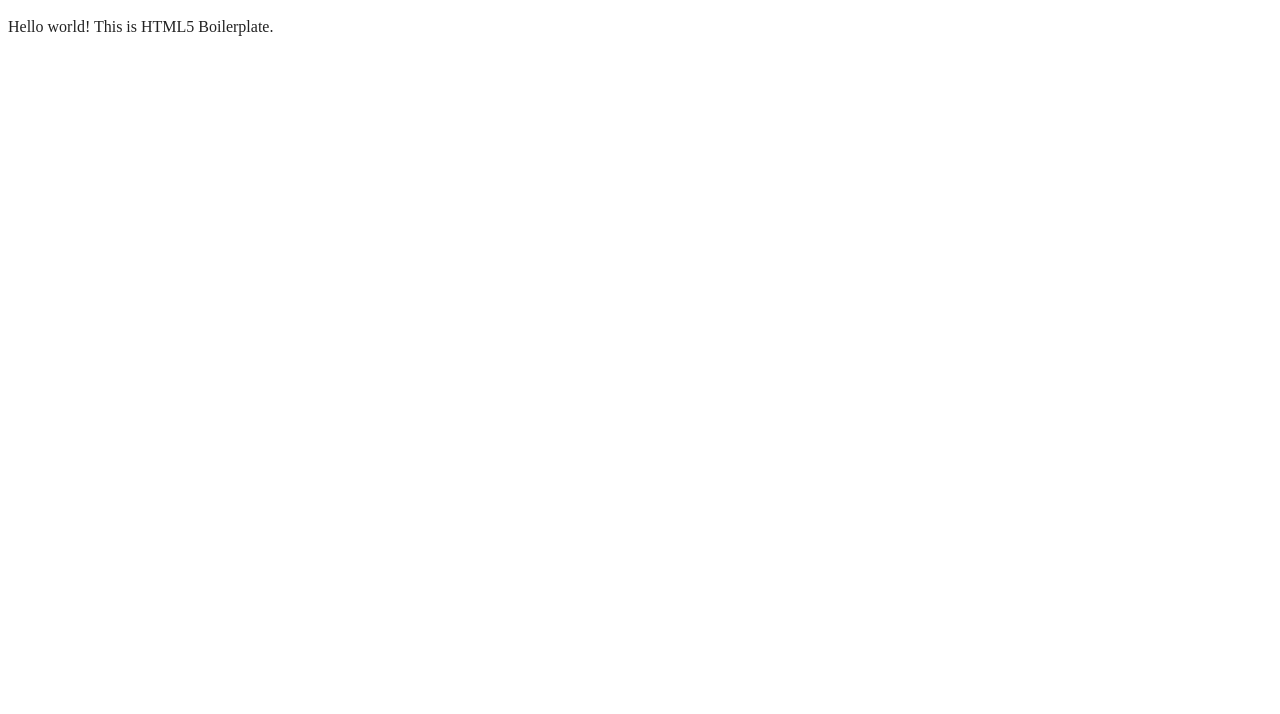
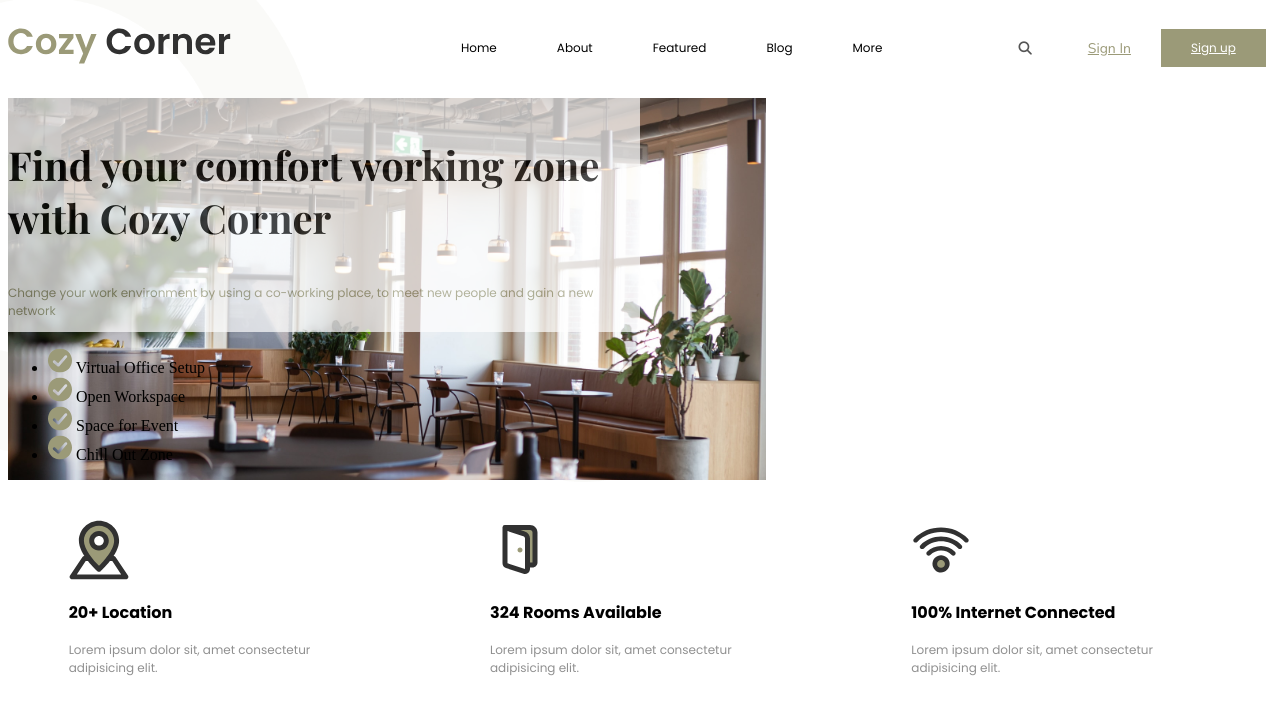
Before and after one commit to irenemendoza/coworking-space, a website built with Vite: page index.html in a window 1280 px wide. Built offline with nearby package versions, Linux system fonts and the light colour scheme; a web font is replaced by a local one.

Commit message:
Proyecto comenzado

```diff
--- a/css/style.css
+++ b/css/style.css
@@ -1,246 +1,194 @@
-/*! HTML5 Boilerplate v9.0.1 | MIT License | https://html5boilerplate.com/ */
-
-/* main.css 3.0.0 | MIT License | https://github.com/h5bp/main.css#readme */
-/*
- * What follows is the result of much research on cross-browser styling.
- * Credit left inline and big thanks to Nicolas Gallagher, Jonathan Neal,
- * Kroc Camen, and the H5BP dev community and team.
- */
-
-/* ==========================================================================
-   Base styles: opinionated defaults
-   ========================================================================== */
-
-html {
-  color: #222;
-  font-size: 1em;
-  line-height: 1.4;
+:root {
+  /* Colores */
+  --color-dark-green: #9B9A78;
+  --color-white: #FFFFFF;
+  --color-gray: #909090;
+  /* Fuentes */
+  --heading-font: "Playfair Display", serif;
+  --text-font: "Poppins", sans-serif;
+  --text2-font: "Nunito Sans", sans-serif;
+  /*Tamaños de fuente*/
+  --text-size: 12px;
+  --text2-size: 18px;
 }
 
-/*
- * Remove text-shadow in selection highlight:
- * https://twitter.com/miketaylr/status/12228805301
- *
- * Customize the background color to match your design.
- */
-
-::-moz-selection {
-  background: #b3d4fc;
-  text-shadow: none;
+body {
+  background-image: url(../img/ellipse@2x.png), url(../img/ellipse@2x.png);
+  background-repeat: no-repeat;
+  background-size: 25%, 12%;
+  background-position: left -100px, center;
 }
 
-::selection {
-  background: #b3d4fc;
-  text-shadow: none;
+.container {
+  max-width: 1300px;
+  margin-left: auto;
+  margin-right: auto;
 }
 
-/*
- * A better looking default horizontal rule
- */
-
-hr {
-  display: block;
-  height: 1px;
-  border: 0;
-  border-top: 1px solid #ccc;
-  margin: 1em 0;
-  padding: 0;
+.header {
+  display: flex;
+  justify-content: space-between;
+  align-items: center;
+  gap: 200px;
+  padding-top: 20px;
+  padding-bottom: 20px;
+  margin-bottom: 10px;
 }
 
-/*
- * Remove the gap between audio, canvas, iframes,
- * images, videos and the bottom of their containers:
- * https://github.com/h5bp/html5-boilerplate/issues/440
- */
-
-audio,
-canvas,
-iframe,
-img,
-svg,
-video {
-  vertical-align: middle;
+.header .navbars {
+  display: flex;
+  justify-content: space-between;
+  align-items: center;
+  width: 100%;
+  gap: 100px;
 }
 
-/*
- * Remove default fieldset styles.
- */
-
-fieldset {
-  border: 0;
+.header .navbars ul {
+  display: flex;
   margin: 0;
   padding: 0;
+  list-style: none;
 }
 
-/*
- * Allow only vertical resizing of textareas.
- */
-
-textarea {
-  resize: vertical;
+.header .navbars a {
+  display: inline-block;
+  padding: 10px 30px;
 }
 
-/* ==========================================================================
-   Author's custom styles
-   ========================================================================== */
 
-/* ==========================================================================
-   Helper classes
-   ========================================================================== */
 
-/*
- * Hide visually and from screen readers
- */
-
-.hidden,
-[hidden] {
-  display: none !important;
+.header .menu ul a {
+  text-decoration: none;
+  font-family: var(--text-font);
+  font-size: var(--text-size);
+  font-weight: thin;
+  color: black;
 }
 
-/*
- * Hide only visually, but have it available for screen readers:
- * https://snook.ca/archives/html_and_css/hiding-content-for-accessibility
- *
- * 1. For long content, line feeds are not interpreted as spaces and small width
- *    causes content to wrap 1 word per line:
- *    https://medium.com/@jessebeach/beware-smushed-off-screen-accessible-text-5952a4c2cbfe
- */
-
-.visually-hidden {
-  border: 0;
-  clip: rect(0, 0, 0, 0);
-  height: 1px;
-  margin: -1px;
-  overflow: hidden;
-  padding: 0;
-  position: absolute;
-  white-space: nowrap;
-  width: 1px;
-  /* 1 */
+.header .menu ul a:hover {
+  font-weight: bold;
+  color: var(--color-dark-green);
 }
 
-/*
- * Extends the .visually-hidden class to allow the element
- * to be focusable when navigated to via the keyboard:
- * https://www.drupal.org/node/897638
- */
-
-.visually-hidden.focusable:active,
-.visually-hidden.focusable:focus {
-  clip: auto;
-  height: auto;
-  margin: 0;
-  overflow: visible;
-  position: static;
-  white-space: inherit;
-  width: auto;
+.header .navbar {
+  display: flex;
+  justify-content: space-between;
+  align-items: center;
+  width: 100%;
+  gap: 20px;
 }
 
-/*
- * Hide visually and from screen readers, but maintain layout
- */
+.header .navbar .login {
 
-.invisible {
-  visibility: hidden;
+  width: 100%;
 }
 
-/*
- * Clearfix: contain floats
- *
- * The use of `table` rather than `block` is only necessary if using
- * `::before` to contain the top-margins of child elements.
- */
+.header .navbar .login .sign-in {
+  font-family: var(--text2-font);
+  color: var(--color-dark-green);
+  font-size: 14px;
+  align-items: center;
 
-.clearfix::before,
-.clearfix::after {
-  content: "";
-  display: table;
 }
 
-.clearfix::after {
-  clear: both;
+.header .navbar .login .sign-up {
+  background-color: var(--color-dark-green);
+  color: var(--color-white);
+  font-family: var(--text-font);
+  font-size: var(--text-size);
+
 }
 
-/* ==========================================================================
-   EXAMPLE Media Queries for Responsive Design.
-   These examples override the primary ('mobile first') styles.
-   Modify as content requires.
-   ========================================================================== */
-
-@media only screen and (min-width: 35em) {
-  /* Style adjustments for viewports that meet the condition */
+.header .navbar .login .sign-up:hover {
+  background-color: black;
+  color: var(--color-white);
 }
 
-@media print,
-  (-webkit-min-device-pixel-ratio: 1.25),
-  (min-resolution: 1.25dppx),
-  (min-resolution: 120dpi) {
-  /* Style adjustments for high resolution devices */
+.hero {
+  width: 100%;
+  background-color: var(--color-white);
+  background-image: url(../img/Placeholder.jpg);
+  background-size: 60%;
+  background-repeat: no-repeat;
+  display: flex;
+  flex-direction: column;
+  margin-bottom: 40px;
 }
 
-/* ==========================================================================
-   Print styles.
-   Inlined to avoid the additional HTTP request:
-   https://www.phpied.com/delay-loading-your-print-css/
-   ========================================================================== */
-
-@media print {
-  *,
-  *::before,
-  *::after {
-    background: #fff !important;
-    color: #000 !important;
-    /* Black prints faster */
-    box-shadow: none !important;
-    text-shadow: none !important;
+.hero .title {
+  background-color: white;
+  opacity: 0.7;
+  display: inline-block;
+  width: 50%;
+  transform: translateX(100);
 }
 
-  a,
-  a:visited {
-    text-decoration: underline;
+.hero h1 {
+  font-family: var(--heading-font);
+  font-size: 40px;
+  z-index: 1;
 }
 
-  a[href]::after {
-    content: " (" attr(href) ")";
+.hero p {
+  font-family: var(--text-font);
+  font-size: var(--text-size);
+  color: var(--color-dark-green);
 }
 
-  abbr[title]::after {
-    content: " (" attr(title) ")";
+.categories {
+  display: flex;
+  justify-content: space-around;
 }
 
-  /*
-   * Don't show links that are fragment identifiers,
-   * or use the `javascript:` pseudo protocol
-   */
-  a[href^="#"]::after,
-  a[href^="javascript:"]::after {
-    content: "";
+.categories article {
+  width: 300px;
 }
 
-  pre {
-    white-space: pre-wrap !important;
+.categories img {
+  width: 60px;
 }
 
-  pre,
-  blockquote {
-    border: 1px solid #999;
-    page-break-inside: avoid;
+.categories h3 {
+  font-family: var(--text-font);
+  font-size: var(--text-font);
 }
 
-  tr,
-  img {
-    page-break-inside: avoid;
+.categories p {
+  font-family: var(--text-font);
+  font-size: var(--text-size);
+  color: var(--color-gray);
 }
 
-  p,
-  h2,
-  h3 {
-    orphans: 3;
-    widows: 3;
+/* Buscador */
+
+.search-container {
+  position: relative;
+  display: inline-block;
 }
 
-  h2,
-  h3 {
-    page-break-after: avoid;
+.search-input {
+  width: 0;
+  padding: 0;
+  opacity: 0;
+  transition: width 0.3s, opacity 0.3s, padding 0.3s;
+  border: 1px solid #ccc;
+  border-radius: 20px;
+  outline: none;
+  position: absolute;
+  right: 35px;
+  top: 0;
 }
+
+.search-container.active .search-input {
+  width: 200px;
+  padding: 6px 10px;
+  opacity: 1;
 }
+
+.search-icon {
+  background: none;
+  border: none;
+  cursor: pointer;
+  color: #555;
+
+}
--- a/index.html
+++ b/index.html
@@ -20,13 +20,112 @@
 
   <link rel="manifest" href="site.webmanifest">
   <meta name="theme-color" content="#fafafa">
+
+  <link rel="preconnect" href="https://fonts.googleapis.com">
+  <link rel="preconnect" href="https://fonts.gstatic.com" crossorigin>
+  <link
+    href="https://fonts.googleapis.com/css2?family=Nunito+Sans:ital,opsz,wght@0,6..12,200..1000;1,6..12,200..1000&family=Playfair+Display:ital,wght@0,400..900;1,400..900&family=Poppins:ital,wght@0,100;0,200;0,300;0,400;0,500;0,600;0,700;0,800;0,900;1,100;1,200;1,300;1,400;1,500;1,600;1,700;1,800;1,900&display=swap"
+    rel="stylesheet">
+  <link rel="stylesheet" href="https://cdnjs.cloudflare.com/ajax/libs/font-awesome/6.5.0/css/all.min.css">
 </head>
 
 <body>
+  <section class="container">
+    <section class="header">
+      <div class="logo">
+        <a href="#">
+          <img src="img/Cozy Corner.svg" alt="Logo">
+        </a>
+      </div>
+      <div class="navbars">
+        <nav class="menu">
+          <ul>
+            <li><a href="#">Home</a></li>
+            <li><a href="#">About</a></li>
+            <li><a href="#">Featured</a></li>
+            <li><a href="#">Blog</a></li>
+            <li><a href="#">More</a></li>
+          </ul>
+        </nav>
+        <div class="navbar">
+          <div class="search-container" id="searchContainer">
+            <input type="text" class="search-input" placeholder="Buscar...">
+            <button class="search-icon" id="searchBtn">
+              <i class="fas fa-search"></i>
+            </button>
+          </div>
+          <nav class="login">
+            <ul>
+              <li><a href="#" class="sign-in">Sign In</a></li>
+              <li><a href="#" class="sign-up">Sign up</a></li>
+            </ul>
+          </nav>
+        </div>
+      </div>
 
-  <!-- Add your site or application content here -->
-  <p>Hello world! This is HTML5 Boilerplate.</p>
-  <script type="module" src="/src/main.js"></script>
+    </section>
+    <section class="hero">
+      <div class="title">
+        <h1>Find your comfort working zone with Cozy Corner</h1>
+        <p>Change your work environment by using a co-working place, to meet new people and gain a new network</p>
+      </div>
+      <div class="services">
+        <ul>
+          <li>
+            <img src="img/Check.svg" alt="">
+            Virtual Office Setup
+          </li>
+          <li>
+            <img src="img/Check.svg" alt="">
+            Open Workspace
+          </li>
+          <li>
+            <img src="img/Check.svg" alt="">
+            Space for Event
+          </li>
+          <li>
+            <img src="img/Check.svg" alt="">
+            Chill Out Zone
+          </li>
+        </ul>
+      </div>
+    </section>
+    <section class="categories">
+      <article>
+        <img src="img/Location.svg" alt="">
+        <h3>20+ Location</h3>
+        <p>Lorem ipsum dolor sit, amet consectetur adipisicing elit.</p>
+      </article>
+      <article>
+        <img src="img/Room.svg" alt="">
+        <h3>324 Rooms Available</h3>
+        <p>Lorem ipsum dolor sit, amet consectetur adipisicing elit.</p>
+      </article>
+      <article>
+        <img src="img/wifi.svg" alt="">
+        <h3>100% Internet Connected</h3>
+        <p>Lorem ipsum dolor sit, amet consectetur adipisicing elit.</p>
+      </article>
+    </section>
+  </section>
+
+  <script type="module" src="src/main.js"></script>
+
+  <script>
+    const btn = document.getElementById('searchBtn');
+    const container = document.getElementById('searchContainer');
+
+    btn.addEventListener('click', () => {
+      container.classList.toggle('active');
+      const input = container.querySelector('input');
+      if (container.classList.contains('active')) {
+        input.focus();
+      } else {
+        input.value = '';
+      }
+    });
+  </script>
+
 
 </body>
 
```
Also changed, not shown: img/Check.svg (added), img/Cozy Corner.svg (added), img/Location.svg (added), img/Placeholder.jpg (added), img/Placeholder.png (added), img/Rectangle.svg (added), img/Room.svg (added), img/ellipse.png (added), img/ellipse@2x.png (added), img/wifi.svg (added). Lines whose indentation alone changed are shown as unchanged.
